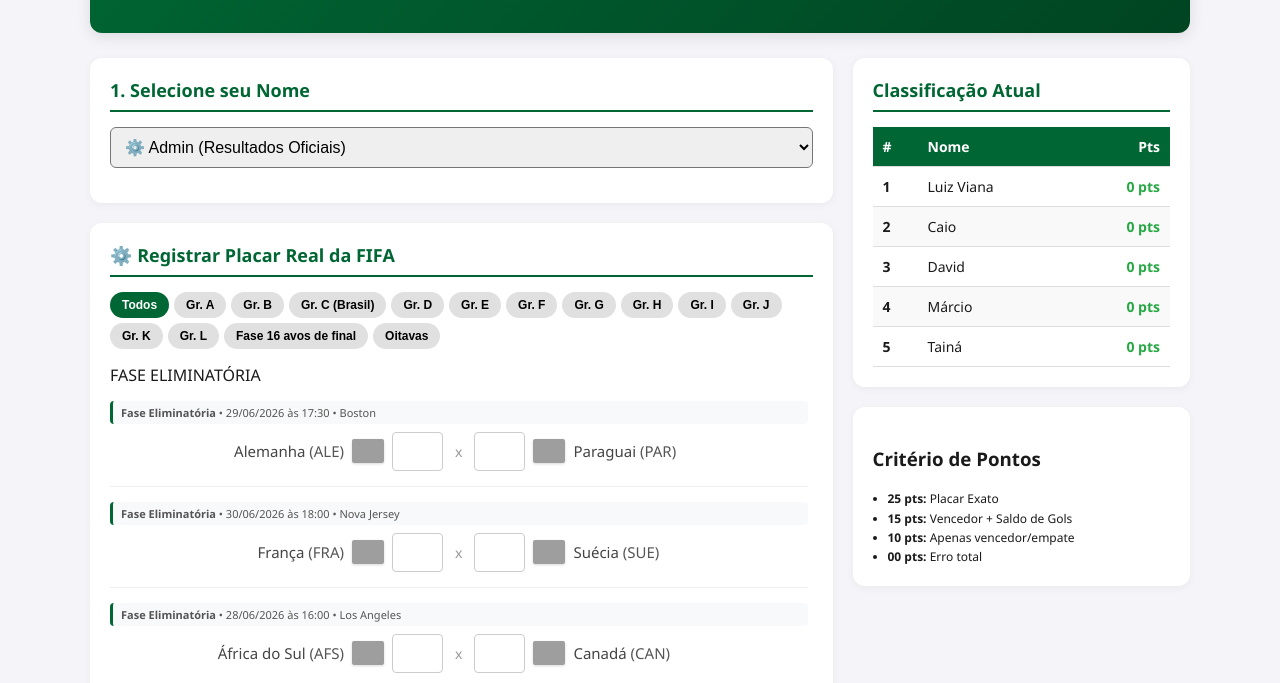
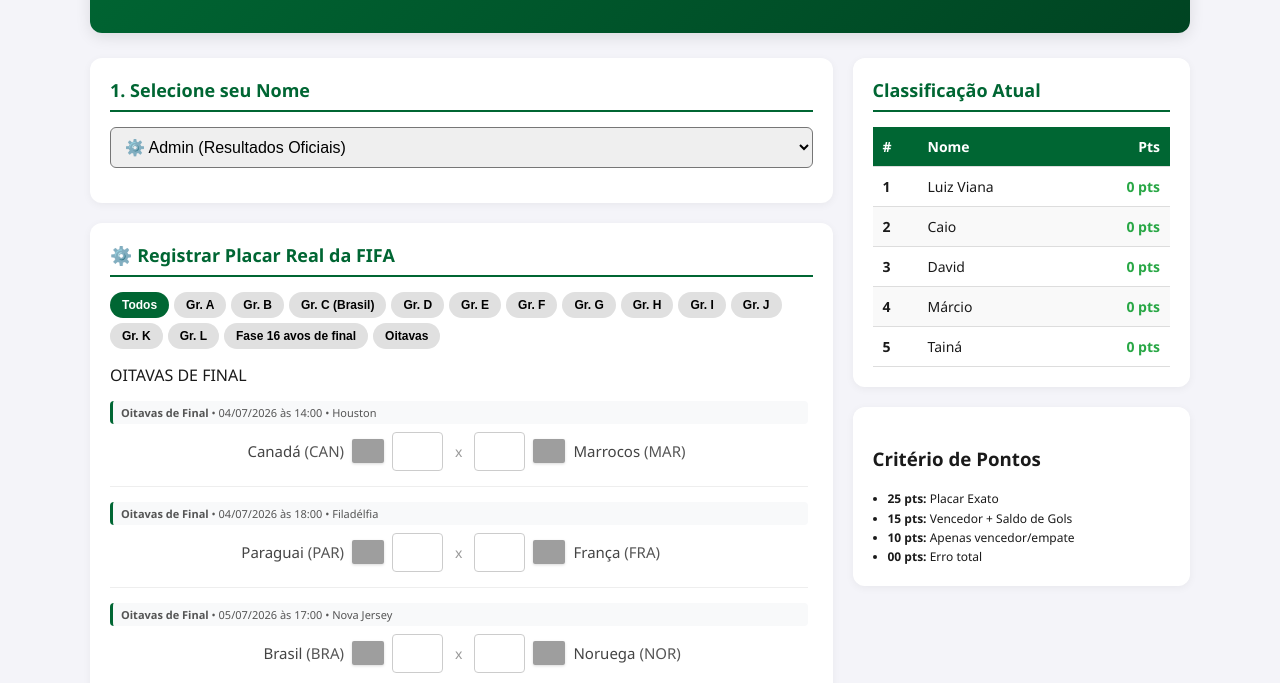
Before and after one commit to luizviana38/bolao-copa-2026, a website: page index.html in a window 1280 px wide. Shown: the part 117-800 px from the top of the page. Drawn offline with Linux system fonts and the light colour scheme; no server answers; grey boxes are pictures that could not be loaded.

```diff
--- a/index.html
+++ b/index.html
@@ -530,7 +530,7 @@
         return 0;
     }
 
-    function renderMatches() {
+function renderMatches() {
     const currentUser = document.getElementById('select-user').value;
     const container = document.getElementById('matches-container');
     const lockBtn = document.getElementById('btn-lock-status');
@@ -556,14 +556,14 @@
         }
     }
 
-    // --- Início do Adicional da Fase Eliminatória ---
-    if (currentGroupFilter === "TODOS" || currentGroupFilter === "Fase Eliminatória") {
+    // --- Início do Adicional da Fase de OITAVAS DE FINAL ---
+    if (currentGroupFilter === "TODOS" || currentGroupFilter === "Oitavas de Final") {
         const div = document.createElement('div');
         div.className = 'fase-divisor';
-        div.innerText = "FASE ELIMINATÓRIA";
+        div.innerText = "OITAVAS DE FINAL";
         container.appendChild(div);
 
-        JOGOS_ELIMINATORIOS.forEach(jogo => {
+        JOGOS_OITAVAS.forEach(jogo => {
             let golsM = '';
             let golsV = '';
 
@@ -579,6 +579,50 @@
                 }
             }
 
+            const block = document.createElement('div');
+            block.className = 'match-block';
+            block.innerHTML = `
+                <div class="match-info"><strong>${jogo.grupo}</strong> • ${jogo.data} às ${jogo.hora} • ${jogo.cidade}</div>
+                <div class="match-row">
+                    <div class="team-container team-left">
+                        <span>${jogo.mandante}</span>
+                        <span class="team-sigla">&nbsp;(${jogo.siglaM})</span>
+                        <img class="flag-img flag-left" src="https://flagcdn.com/w40/${jogo.flagCodeM}.png" alt="${jogo.mandante}">
+                    </div>
+                    <input type="number" min="0" ${isDisabled} value="${golsM}" oninput="updatePlacarValue(${jogo.id}, 'm', this.value)">
+                    <span class="vs">x</span>
+                    <input type="number" min="0" ${isDisabled} value="${golsV}" oninput="updatePlacarValue(${jogo.id}, 'v', this.value)">
+                    <div class="team-container team-right">
+                        <img class="flag-img flag-right" src="https://flagcdn.com/w40/${jogo.flagCodeV}.png" alt="${jogo.visitante}">
+                        <span>${jogo.visitante}</span>
+                        <span class="team-sigla">&nbsp;(${jogo.siglaV})</span>
+                    </div>
+                </div>`;
+            container.appendChild(block);
+        });
+    }
+
+    // --- Início do Adicional da Fase Eliminatória ---
+    if (currentGroupFilter === "TODOS" || currentGroupFilter === "Fase Eliminatória") {
+        const div = document.createElement('div');
+        div.className = 'fase-divisor';
+        div.innerText = "FASE ELIMINATÓRIA";
+        container.appendChild(div);
+
+        JOGOS_ELIMINATORIOS.forEach(jogo => {
+            let golsM = '';
+            let golsV = '';
+            if (currentUser === "Admin (Resultados Oficiais)") {
+                if (dadosBolao.resultadosOficiais[jogo.id]) {
+                    golsM = dadosBolao.resultadosOficiais[jogo.id].m || '';
+                    golsV = dadosBolao.resultadosOficiais[jogo.id].v || '';
+                }
+            } else {
+                if (dadosBolao.palpites[currentUser] && dadosBolao.palpites[currentUser][jogo.id]) {
+                    golsM = dadosBolao.palpites[currentUser][jogo.id].m || '';
+                    golsV = dadosBolao.palpites[currentUser][jogo.id].v || '';
+                }
+            }
             const block = document.createElement('div');
             block.className = 'match-block';
             block.innerHTML = `
@@ -665,7 +709,7 @@
             </div>`;
         container.appendChild(block);
     });
-} // <--- Fechamento final da function renderMatches
+}
     function updatePlacarValue(jogoId, tipo, valor) {
         const currentUser = document.getElementById('select-user').value;
         if (currentUser === "Admin (Resultados Oficiais)") {
```
